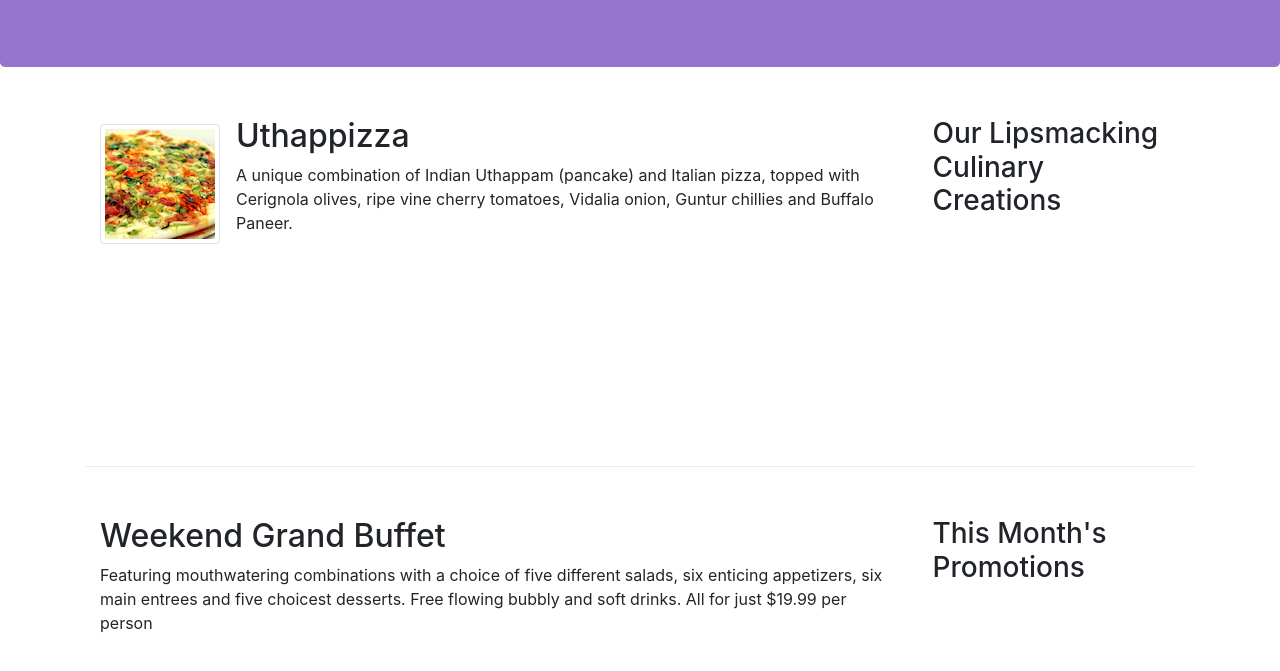
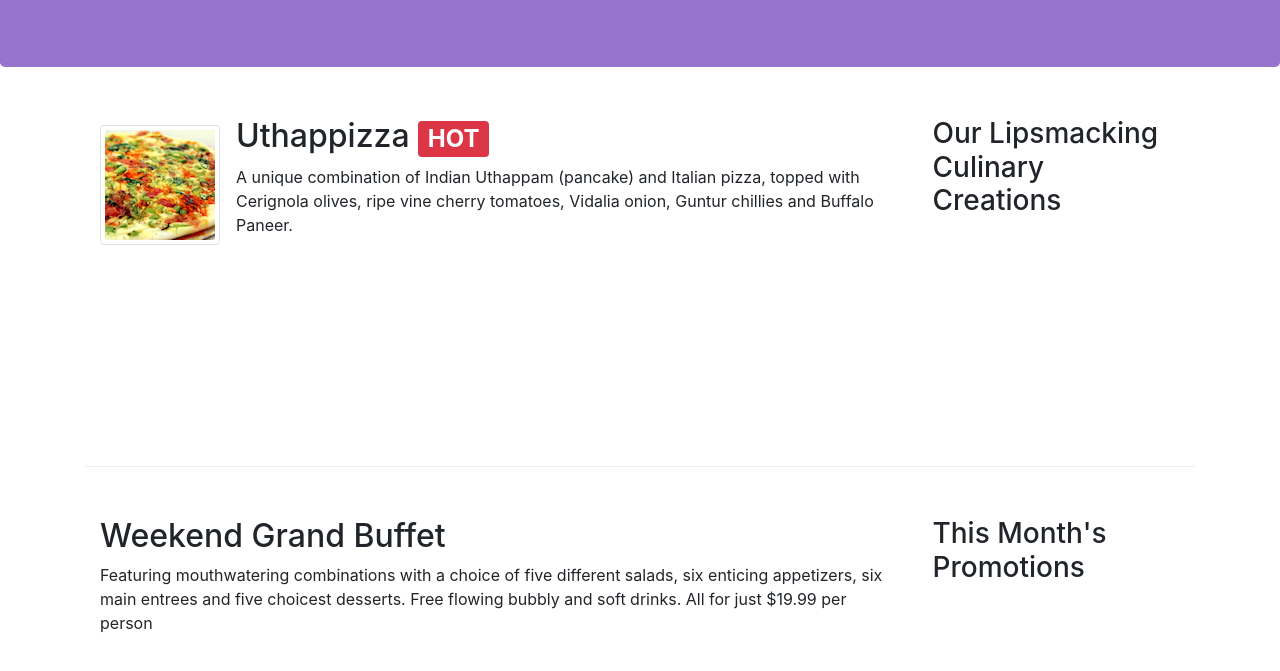
Before and after one commit to abodedaniel/RistoranteWebsite, a website: page index.html in a window 1280 px wide. Shown: the part 267-938 px from the top of the page. Drawn offline with nearby package versions, Linux system fonts and the light colour scheme.

Commit message:
alerting users

```diff
--- a/index.html
+++ b/index.html
@@ -57,7 +57,7 @@
                 <div class="media">
                     <img class="d-flex mr-3 img-thumbnail  align-self-center" src="img/uthappizza.png" alt="uthapizza">
                     <div class="media-body">
-                        <h2 class="mt-0">Uthappizza</h2>
+                        <h2 class="mt-0">Uthappizza <span class="badge badge-danger">HOT</span><span class="badge badge-pill badge-secondary"></span></h2>
                         <p class="d-none d-sm-block">A unique combination of Indian Uthappam (pancake) and Italian pizza, topped with Cerignola olives, ripe vine cherry tomatoes, Vidalia onion, Guntur chillies and Buffalo Paneer.</p>
                     </div>
               </div>
```
